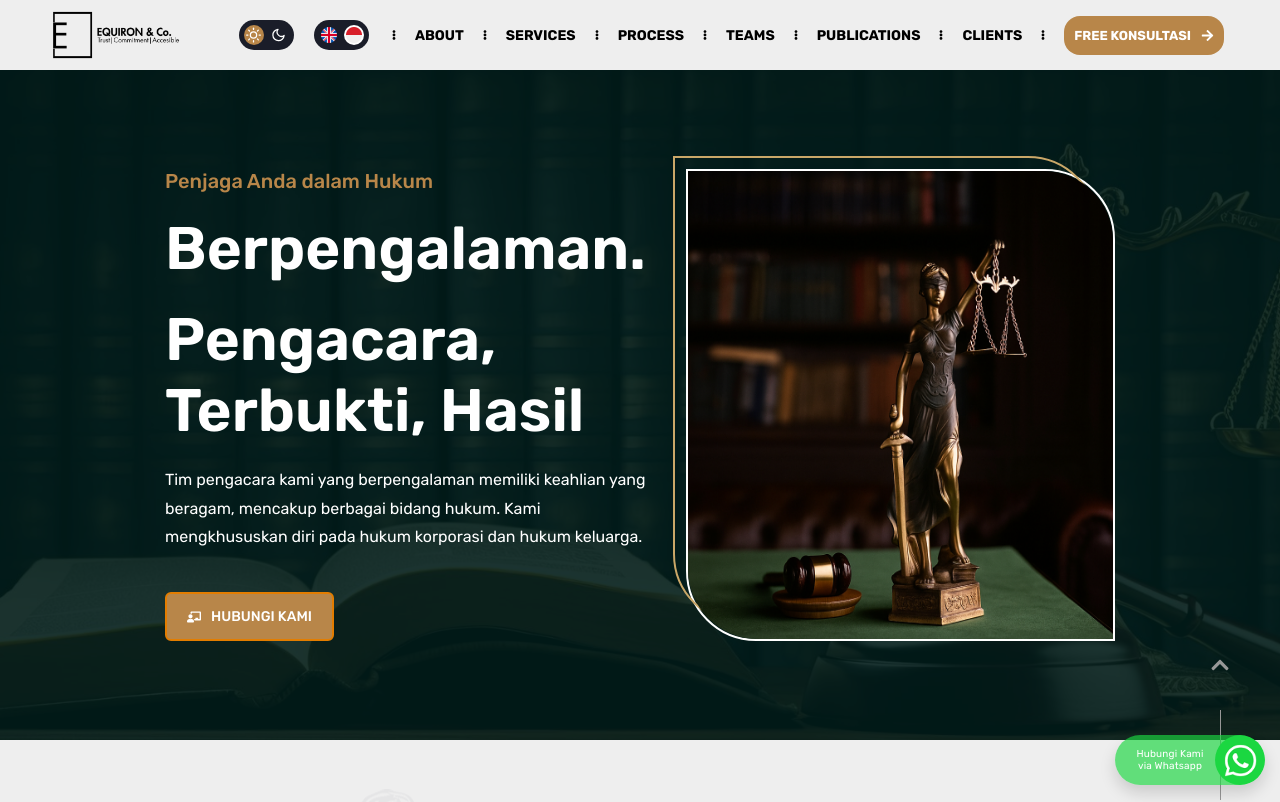
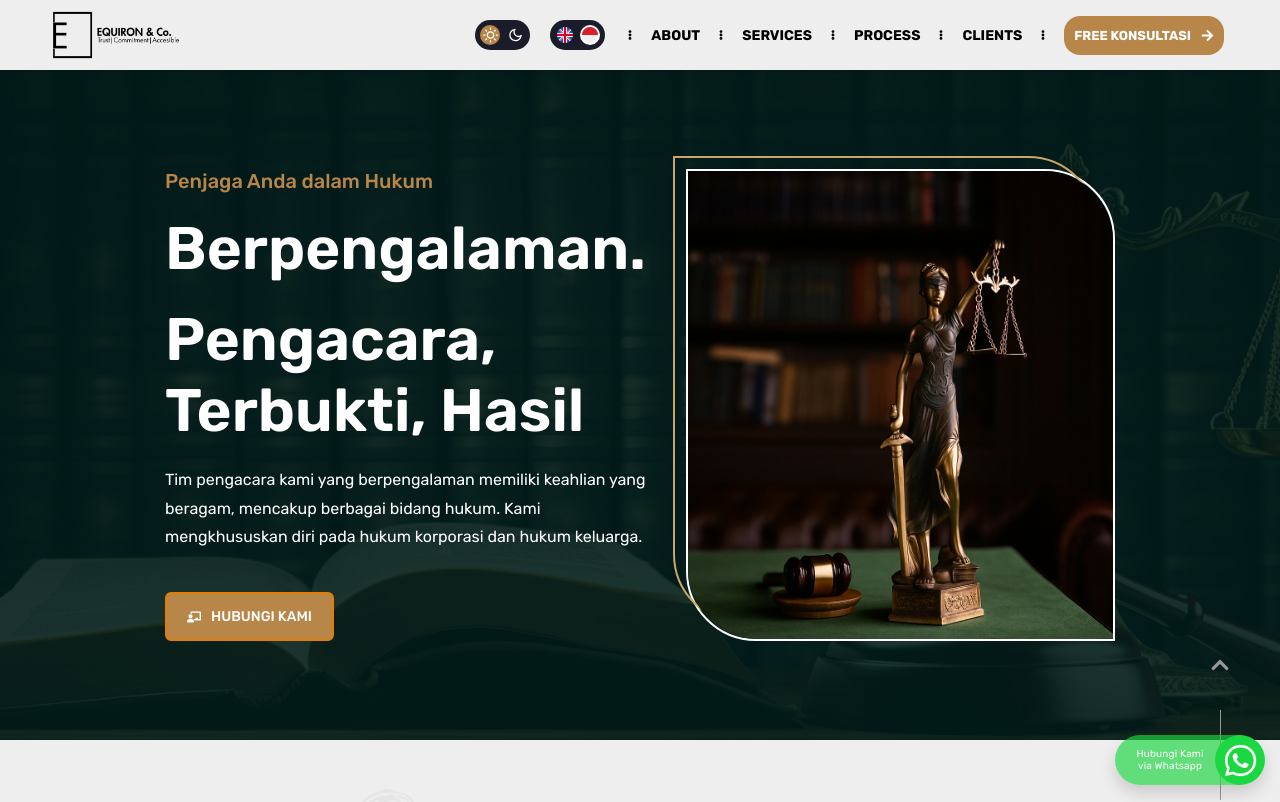
Before and after one commit to id-prawito/equiron-next, a Next.js app: page / in a window 1280 px wide. Shown: the top 802 px of the page. Built offline with nearby package versions, Linux system fonts and the light colour scheme.

Commit message:
hide teams and article

```diff
--- a/src/components/contact/ContactElements.js
+++ b/src/components/contact/ContactElements.js
@@ -276,6 +276,10 @@ export const FormContents = styled.div`
     }
 
     ${devices.laptop} {
+      flex-direction: column;
+    }
+
+    ${devices.desktops} {
       flex-direction: column;
     }
 
--- a/src/config/Data.js
+++ b/src/config/Data.js
@@ -84,16 +84,16 @@ export const NAVLINKS = [
     icon: FaEllipsisV,
     name: "PROCESS",
   },
-  {
-    to: "teams",
-    icon: FaEllipsisV,
-    name: "TEAMS",
-  },
-  {
-    to: "article",
-    icon: FaEllipsisV,
-    name: "PUBLICATIONS",
-  },
+  // {
+  //   to: "teams",
+  //   icon: FaEllipsisV,
+  //   name: "TEAMS",
+  // },
+  // {
+  //   to: "article",
+  //   icon: FaEllipsisV,
+  //   name: "PUBLICATIONS",
+  // },
   {
     to: "clients",
     icon: FaEllipsisV,
```
